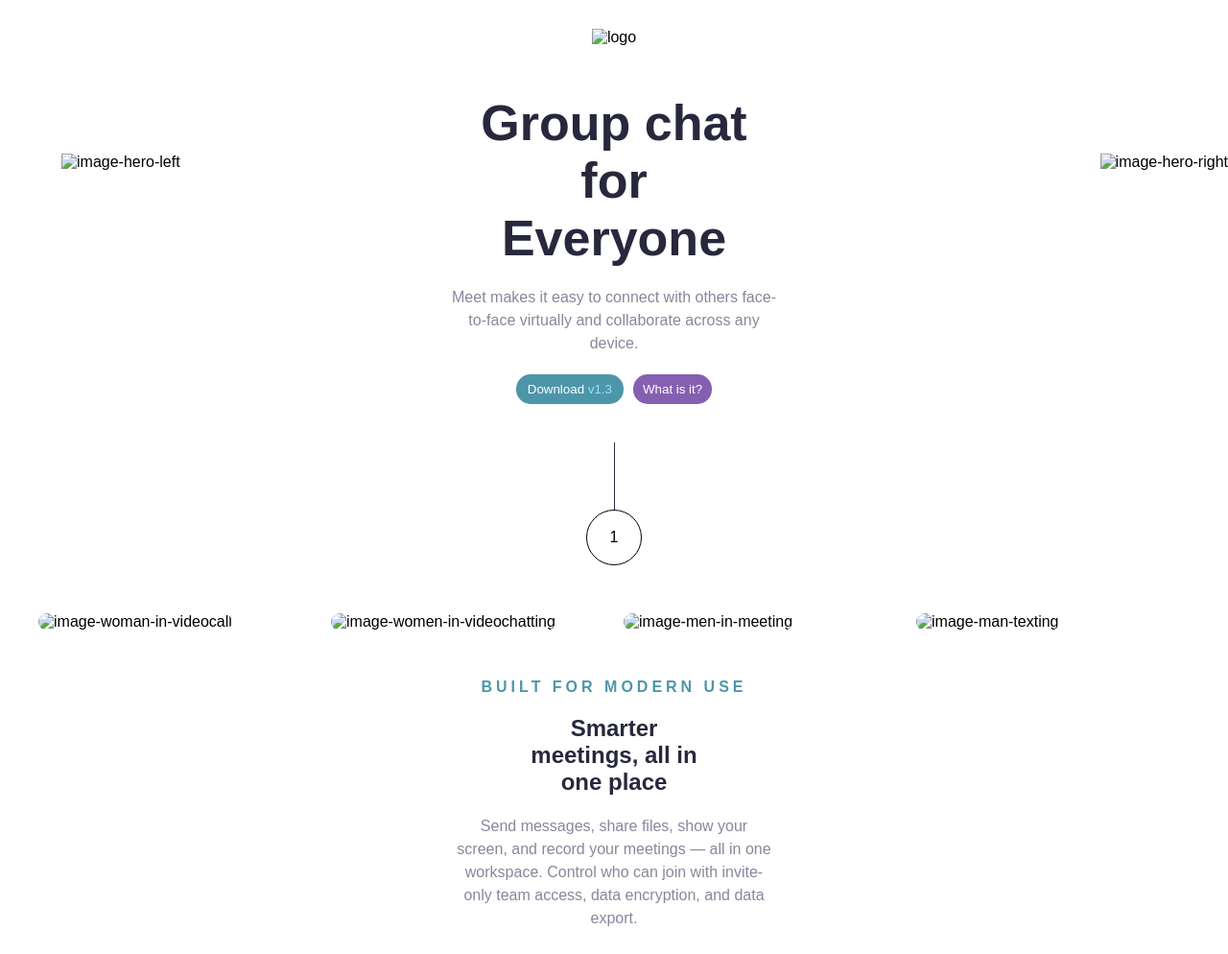
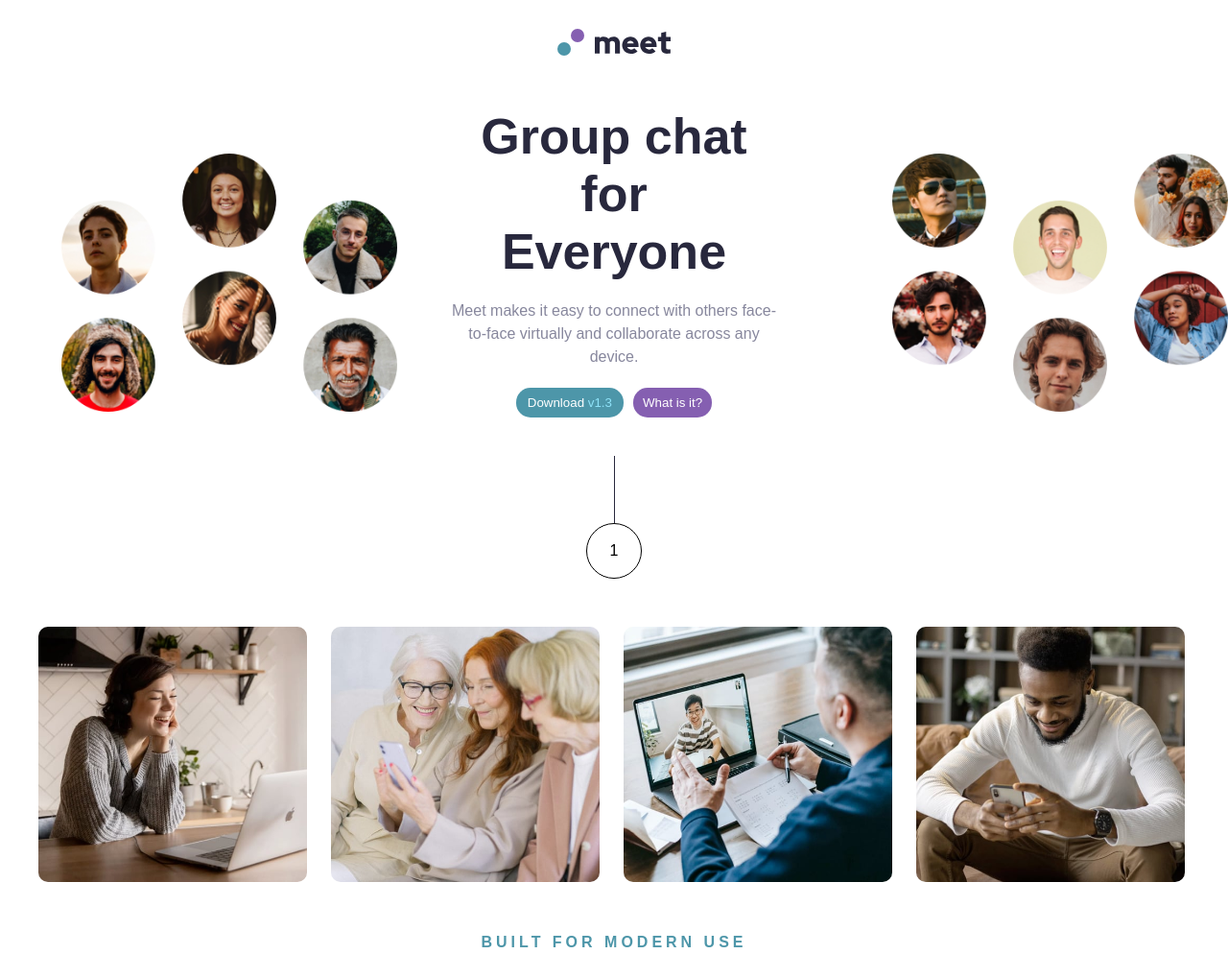
Before and after one commit to abulhussian/Meet-landing-page-15, a plain HTML site: page index.html in a window 1280 px wide. Shown: the top 994 px of the page at 96% size. Drawn offline with Linux system fonts and the light colour scheme.

Commit message:
Initial commit

```diff
--- a/index.html
+++ b/index.html
@@ -16,11 +16,11 @@
 
             <div class="Head">
                 <div class="left-pattern">
-                    <img src="./assets/desktop/image-hero-left.png" alt="image-hero-left">
+                    <img src="./starter-code/assets/desktop/image-hero-left.png" alt="image-hero-left">
                 </div>
                 <div class="Head-middle-section">
                     <div>
-                        <img src="./assets/logo.svg" alt="logo" class="H-logo">
+                        <img src="./starter-code/assets/logo.svg" alt="logo" class="H-logo">
                     </div>
                     <div class="H-header">
                         <h1>Group chat for Everyone</h1>
@@ -39,7 +39,7 @@
                 </div>
                 <div class="right-pattren">
                     <div class="image-r">
-                        <img src="./assets/desktop/image-hero-right.png" alt="image-hero-right">
+                        <img src="./starter-code/assets/desktop/image-hero-right.png" alt="image-hero-right">
                     </div>
                 </div>
             </div>
@@ -52,16 +52,16 @@
 
                 <div class="grid-container">
                     <div class="photos">
-                        <img src="./assets/desktop/image-woman-in-videocall.jpg" alt="image-woman-in-videocall">
+                        <img src="./starter-code/assets/desktop/image-woman-in-videocall.jpg" alt="image-woman-in-videocall">
                     </div>
                     <div class="photos">
-                        <img src="./assets/desktop/image-women-videochatting.jpg" alt="image-women-in-videochatting">
+                        <img src="./starter-code/assets/desktop/image-women-videochatting.jpg" alt="image-women-in-videochatting">
                     </div>
                     <div class="photos">
-                        <img src="./assets/desktop/image-men-in-meeting.jpg" alt="image-men-in-meeting">
+                        <img src="./starter-code/assets/desktop/image-men-in-meeting.jpg" alt="image-men-in-meeting">
                     </div>
                     <div class="photos">
-                        <img src="./assets/desktop/image-man-texting.jpg" alt="image-man-texting">
+                        <img src="./starter-code/assets/desktop/image-man-texting.jpg" alt="image-man-texting">
                     </div>
                 </div>
                 <div class="Middle-section-2">
@@ -86,7 +86,7 @@
                 </div>
                 <div class="footer">
                     <div class="bg-image">
-                        <img src="./assets/desktop/image-footer.jpg" alt="image-footer">
+                        <img src="./starter-code/assets/desktop/image-footer.jpg" alt="image-footer">
                         <div class="over-lay">
 
                                  <div class="footer-details">
```
